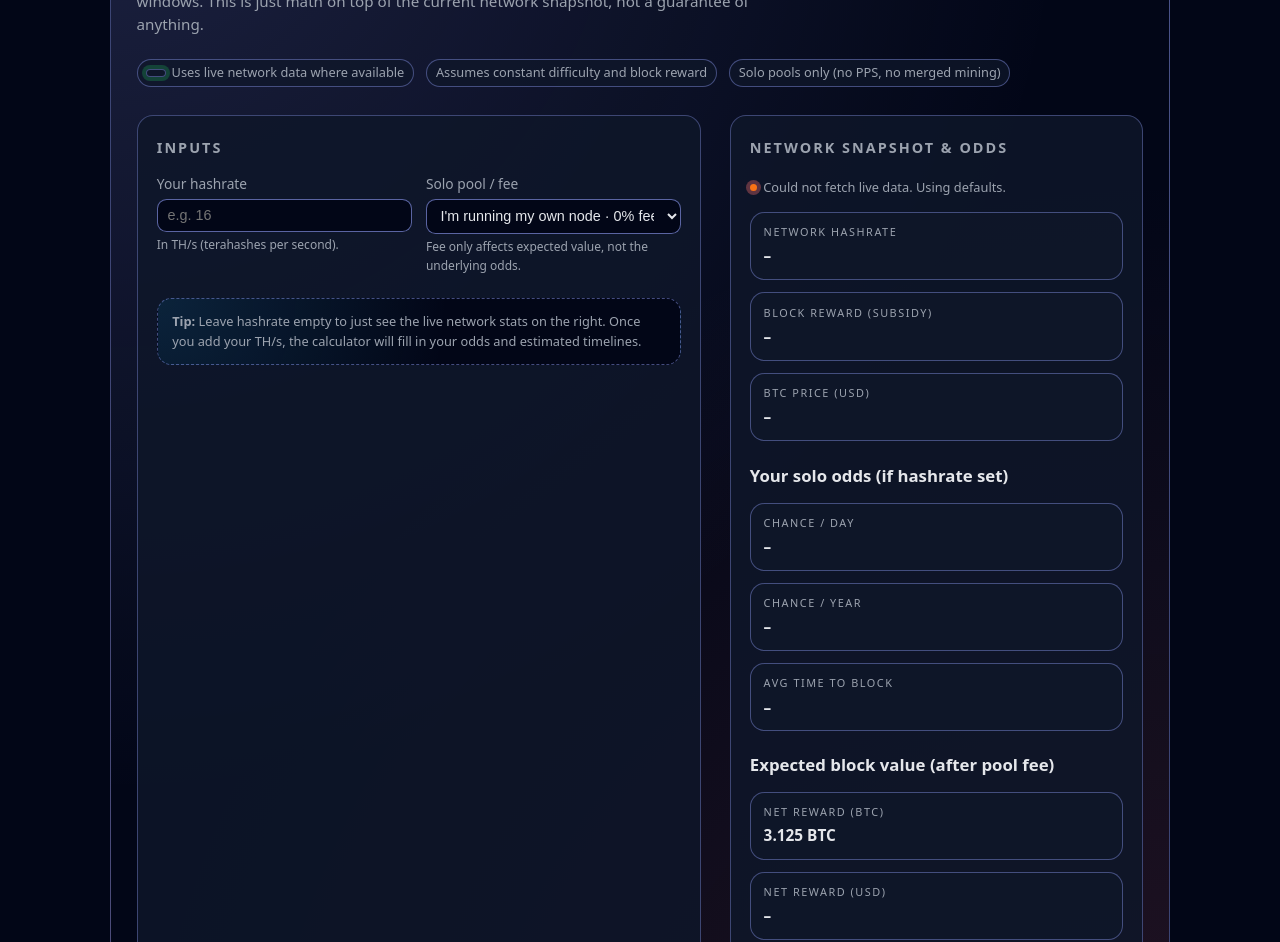
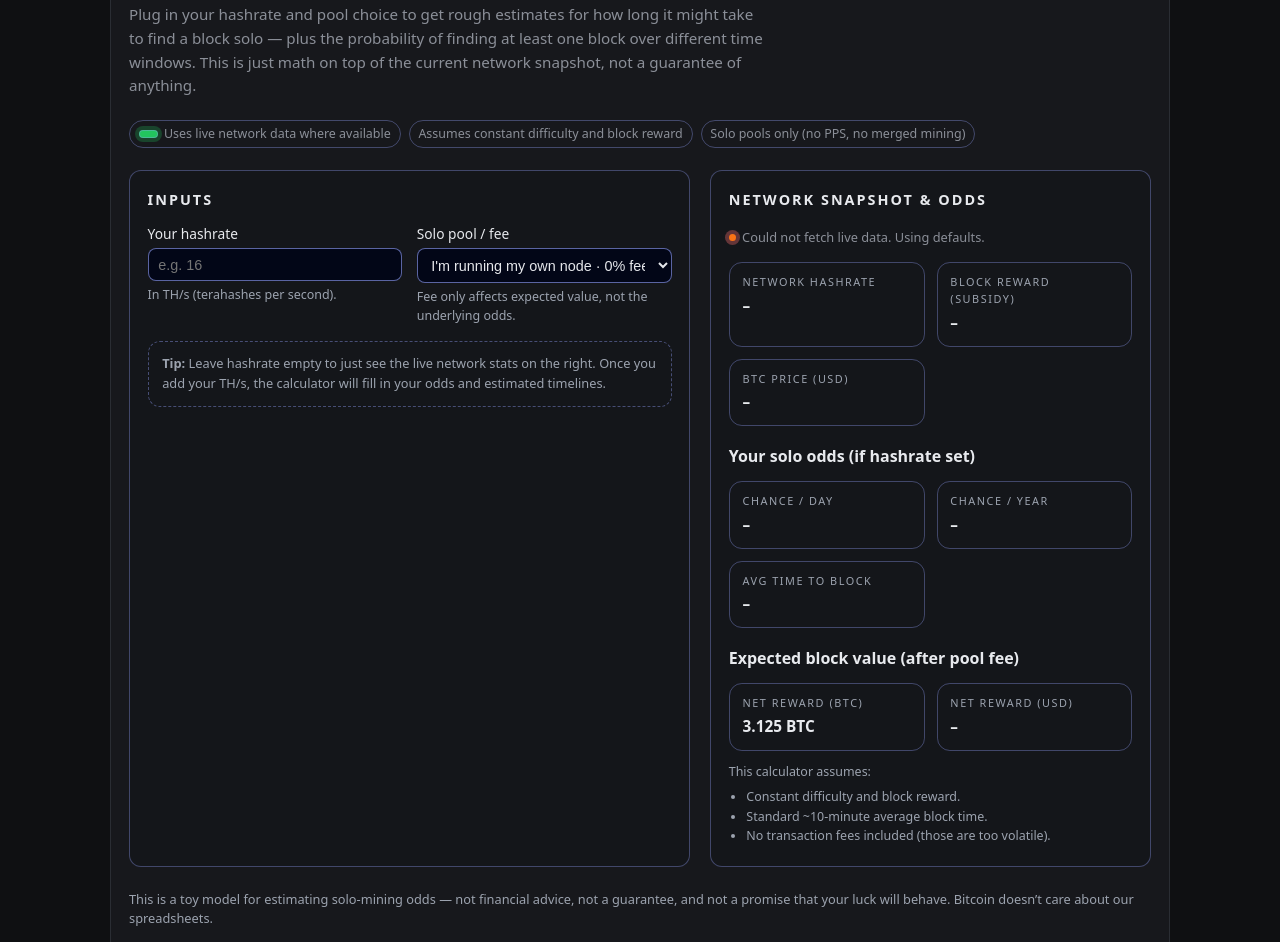
Before and after one commit to proofofmike/proofofmike.github.io, a plain HTML site: page solo-calc/index.html in a window 1280 px wide. Shown: the part 260-1202 px from the top of the page. Drawn offline with Linux system fonts and the light colour scheme; files that its build step writes are made by us from their sources; no server answers.

Commit message:
Restyle solo calc to match main site

```diff
--- a/solo-calc/index.html
+++ b/solo-calc/index.html
@@ -15,7 +15,8 @@
     <link rel="icon" type="image/png" href="/favicon.ico" />
     <link rel="canonical" href="https://proofofmike.com/solo-calc/" />
 
-    <link rel="stylesheet" href="/styles.css" />
+    <!-- Use the same global stylesheet as the rest of the site -->
+    <link rel="stylesheet" href="/assets/styles.css" />
 
     <!-- counter.dev analytics -->
     <script
@@ -25,322 +26,215 @@
       defer
     ></script>
 
+    <!-- Small, local styles just for calculator layout -->
     <style>
-      :root {
-        --pom-bg: #020617;
-        --pom-panel: #020617;
-        --pom-border: rgba(148, 163, 255, 0.4);
-        --pom-muted: #9ca3af;
-        --pom-text: #e5e7eb;
-        --pom-accent: #f97316;
-        --pom-accent-soft: rgba(248, 113, 113, 0.2);
-        --pom-radius-lg: 1.2rem;
-      }
-
-      body {
-        margin: 0;
-        background: radial-gradient(circle at top left, #020617 0, #020617 45%, #020617 100%);
-        color: var(--pom-text);
-        font-family: system-ui, -apple-system, BlinkMacSystemFont, "SF Pro Text", sans-serif;
-      }
-
-      a {
-        color: inherit;
-        text-decoration: none;
-      }
-
-      .pom-shell {
-        max-width: 1100px;
-        margin: 0 auto;
-        padding: 1.75rem 1.25rem 3rem;
-      }
-
-      .pom-topbar {
-        display: flex;
-        align-items: center;
-        justify-content: space-between;
-        gap: 1rem;
-        margin-bottom: 1.5rem;
-      }
-
-      .pom-topbar-left {
-        display: flex;
-        align-items: center;
-        gap: 0.9rem;
-      }
-
-      .pom-avatar {
-        width: 44px;
-        height: 44px;
-        border-radius: 999px;
-        object-fit: cover;
-        border: 1px solid rgba(148, 163, 255, 0.7);
-      }
-
-      .pom-brand-title {
-        font-size: 1rem;
-        font-weight: 600;
-      }
-
-      .pom-topbar-pill {
-        font-size: 0.7rem;
-        text-transform: uppercase;
-        letter-spacing: 0.16em;
-        color: var(--pom-muted);
-      }
-
-      .pom-nav {
-        display: flex;
-        flex-wrap: wrap;
-        gap: 0.4rem;
-      }
-
-      .pom-nav a {
-        font-size: 0.78rem;
-        padding: 0.3rem 0.75rem;
-        border-radius: 999px;
-        border: 1px solid rgba(148, 163, 255, 0.4);
-        color: var(--pom-muted);
-      }
-
-      .pom-nav a.pom-nav-active {
-        border-color: var(--pom-accent);
-        color: var(--pom-text);
-        background: radial-gradient(circle at top left, rgba(248, 113, 113, 0.16), transparent 60%);
-      }
-
-      .pom-main-panel {
-        border-radius: var(--pom-radius-lg);
-        border: 1px solid var(--pom-border);
-        padding: 1.8rem 1.6rem 2rem;
-        background:
-          radial-gradient(circle at top left, rgba(148, 163, 255, 0.18), transparent 55%),
-          radial-gradient(circle at bottom right, rgba(248, 113, 113, 0.14), transparent 60%),
-          #020617;
-      }
-
-      .pom-hero-title {
+      .calc-hero-title {
         font-size: clamp(1.9rem, 2.6vw + 0.4rem, 2.5rem);
         font-weight: 800;
         letter-spacing: -0.03em;
         margin: 0 0 0.65rem;
       }
 
-      .pom-hero-subtitle {
+      .calc-hero-subtitle {
         font-size: 0.95rem;
-        color: var(--pom-muted);
         max-width: 40rem;
         margin-bottom: 1.4rem;
       }
 
-      .pom-hero-meta {
+      .calc-meta {
         display: flex;
         flex-wrap: wrap;
-        gap: 0.75rem;
+        gap: 0.5rem;
         font-size: 0.8rem;
-        color: var(--pom-muted);
+        margin-top: 0.4rem;
       }
 
-      .pom-hero-meta span {
+      .calc-meta span {
         display: inline-flex;
         align-items: center;
         gap: 0.35rem;
         padding: 0.2rem 0.55rem;
         border-radius: 999px;
-        border: 1px solid rgba(148, 163, 255, 0.4);
-        background: rgba(15, 23, 42, 0.75);
+        border: 1px solid rgba(148, 163, 255, 0.35);
+        font-size: 0.78rem;
       }
 
-      .pom-layout {
+      .calc-layout {
         display: grid;
-        grid-template-columns: minmax(0, 1.5fr) minmax(0, 1.1fr);
-        gap: 1.8rem;
-        margin-top: 1.75rem;
+        grid-template-columns: minmax(0, 1.4fr) minmax(0, 1.1fr);
+        gap: 1.25rem;
+        margin-top: 1.4rem;
       }
 
       @media (max-width: 900px) {
-        .pom-layout {
+        .calc-layout {
           grid-template-columns: minmax(0, 1fr);
         }
       }
 
-      .pom-card {
-        border-radius: 1rem;
+      .calc-card {
+        border-radius: 12px;
         border: 1px solid rgba(148, 163, 255, 0.35);
-        background: rgba(15, 23, 42, 0.85);
-        padding: 1.3rem 1.2rem 1.4rem;
+        padding: 1.1rem 1.1rem 1.3rem;
       }
 
-      .pom-card h2 {
+      .calc-card h2 {
         font-size: 0.9rem;
         letter-spacing: 0.14em;
         text-transform: uppercase;
-        color: var(--pom-muted);
-        margin: 0 0 0.85rem;
+        margin: 0 0 0.75rem;
       }
 
-      .pom-card h3 {
-        font-size: 1.05rem;
-        margin: 0.5rem 0 0.4rem;
+      .calc-card h3 {
+        font-size: 1rem;
+        margin: 1.1rem 0 0.4rem;
       }
 
-      .pom-field-grid {
+      .calc-field-grid {
         display: grid;
         grid-template-columns: repeat(auto-fit, minmax(180px, 1fr));
         gap: 0.9rem;
-        margin-top: 0.6rem;
+        margin-top: 0.4rem;
       }
 
-      .pom-field {
+      .calc-field {
         display: flex;
         flex-direction: column;
-        gap: 0.3rem;
+        gap: 0.25rem;
         font-size: 0.86rem;
       }
 
-      .pom-field label {
-        color: var(--pom-muted);
+      .calc-field label {
+        font-weight: 500;
       }
 
-      .pom-field input,
-      .pom-field select {
-        border-radius: 0.6rem;
+      .calc-field input,
+      .calc-field select {
+        border-radius: 0.5rem;
         border: 1px solid rgba(148, 163, 255, 0.6);
         background: #020617;
-        color: var(--pom-text);
+        color: #e5e7eb;
         padding: 0.45rem 0.6rem;
         font-size: 0.9rem;
       }
 
-      .pom-field input:focus,
-      .pom-field select:focus {
+      .calc-field input:focus,
+      .calc-field select:focus {
         outline: none;
-        border-color: var(--pom-accent);
-        box-shadow: 0 0 0 1px rgba(248, 113, 113, 0.4);
+        border-color: #f97316;
+        box-shadow: 0 0 0 1px rgba(248, 113, 113, 0.35);
       }
 
-      .pom-helper {
-        font-size: 0.75rem;
-        color: var(--pom-muted);
+      .calc-helper {
+        font-size: 0.78rem;
+        color: #9ca3af;
       }
 
-      .pom-results-grid {
+      .calc-note-box {
+        margin-top: 1rem;
+        font-size: 0.8rem;
+        color: #9ca3af;
+        border-radius: 0.75rem;
+        border: 1px dashed rgba(148, 163, 255, 0.4);
+        padding: 0.75rem 0.85rem;
+      }
+
+      .calc-results-grid {
         display: grid;
         grid-template-columns: repeat(auto-fit, minmax(190px, 1fr));
         gap: 0.75rem;
-        margin-top: 0.85rem;
+        margin-top: 0.8rem;
       }
 
-      .pom-result-pill {
-        border-radius: 0.9rem;
-        border: 1px solid rgba(148, 163, 255, 0.4);
-        background: rgba(15, 23, 42, 0.9);
+      .calc-pill {
+        border-radius: 0.8rem;
+        border: 1px solid rgba(148, 163, 255, 0.35);
         padding: 0.7rem 0.8rem;
         font-size: 0.85rem;
-        display: flex;
-        flex-direction: column;
-        gap: 0.2rem;
       }
 
-      .pom-result-label {
-        color: var(--pom-muted);
+      .calc-pill-label {
         text-transform: uppercase;
         letter-spacing: 0.14em;
         font-size: 0.68rem;
+        color: #9ca3af;
+        margin-bottom: 0.15rem;
       }
 
-      .pom-result-value {
+      .calc-pill-value {
         font-weight: 600;
         font-size: 0.96rem;
       }
 
-      .pom-small {
+      .calc-small {
         font-size: 0.78rem;
-        color: var(--pom-muted);
-        margin-top: 0.8rem;
+        color: #9ca3af;
+        margin-top: 0.7rem;
       }
 
-      .pom-note-box {
-        margin-top: 1.4rem;
-        font-size: 0.8rem;
-        color: var(--pom-muted);
-        border-radius: 0.9rem;
-        border: 1px dashed rgba(148, 163, 255, 0.45);
-        padding: 0.8rem 0.9rem;
-        background: radial-gradient(circle at top left, rgba(56, 189, 248, 0.16), transparent 55%), #020617;
-      }
-
-      .pom-footer {
-        margin-top: 2rem;
-        font-size: 0.8rem;
-        color: var(--pom-muted);
-      }
-
-      .pom-highlight {
-        color: var(--pom-accent);
-        font-weight: 600;
-      }
-
-      .pom-badge-live {
+      .calc-live {
         display: inline-flex;
         align-items: center;
         gap: 0.4rem;
         font-size: 0.8rem;
-        color: var(--pom-muted);
+        margin-top: 0.2rem;
       }
 
-      .pom-dot {
+      .calc-dot {
         width: 7px;
         height: 7px;
         border-radius: 999px;
         background: #22c55e;
         box-shadow: 0 0 0 4px rgba(34, 197, 94, 0.25);
       }
+
+      .calc-footer {
+        font-size: 0.8rem;
+        color: #9ca3af;
+        margin-top: 1.4rem;
+      }
     </style>
   </head>
 
   <body>
-    <div class="pom-shell">
-      <!-- Top bar / nav (keep this in sync with main site) -->
-      <div class="pom-topbar">
-        <div class="pom-topbar-left">
-          <img src="/images/bulldog.jpeg" alt="Proof Of Mike bulldog avatar" class="pom-avatar" />
-          <div>
-            <div class="pom-brand-title">Proof Of Mike</div>
-            <div class="pom-topbar-pill">Home Bitcoin Solo Mining · Tools & Notes</div>
-          </div>
-        </div>
-        <nav class="pom-nav">
+    <div class="wrap">
+      <!-- Top bar / nav (same pattern as main site, with Solo Calc added) -->
+      <div class="topbar">
+        <header>
+          <img src="/images/bulldog.jpeg" alt="Proof Of Mike bulldog mascot" class="avatar" />
+          <div class="logo-text">Proof Of Mike</div>
+        </header>
+        <div class="rightlinks">
           <a href="/">Home</a>
           <a href="/posts/">Blog</a>
           <a href="/about.html">About</a>
           <a href="/contact.html">Contact</a>
           <a href="/tch/">TCH</a>
-          <a href="/solo-calc/" class="pom-nav-active">Solo Calc</a>
-        </nav>
+          <a href="/solo-calc/">Solo Calc</a>
+        </div>
       </div>
 
-      <section class="pom-main-panel">
-        <h1 class="pom-hero-title">Solo Bitcoin Mining Odds Calculator</h1>
-        <p class="pom-hero-subtitle">
-          Plug in your hashrate and pool choice to get rough estimates for how long it might take to find a block solo
-          — plus the probability of finding at least one block over different time windows. This is just math on top of
+      <main class="panel">
+        <h1 class="calc-hero-title">Solo Bitcoin Mining Odds Calculator</h1>
+        <p class="muted calc-hero-subtitle">
+          Plug in your hashrate and pool choice to get rough estimates for how long it might take to find a block solo —
+          plus the probability of finding at least one block over different time windows. This is just math on top of
           the current network snapshot, not a guarantee of anything.
         </p>
 
-        <div class="pom-hero-meta">
-          <span><span class="pom-dot"></span>Uses live network data where available</span>
+        <div class="calc-meta muted">
+          <span><span class="calc-dot"></span> Uses live network data where available</span>
           <span>Assumes constant difficulty and block reward</span>
           <span>Solo pools only (no PPS, no merged mining)</span>
         </div>
 
-        <div class="pom-layout">
+        <section class="calc-layout">
           <!-- LEFT: Inputs -->
-          <article class="pom-card">
+          <article class="card calc-card">
             <h2>Inputs</h2>
 
-            <div class="pom-field-grid">
-              <div class="pom-field">
+            <div class="calc-field-grid">
+              <div class="calc-field">
                 <label for="hashrate">Your hashrate</label>
                 <input
                   id="hashrate"
@@ -349,10 +243,10 @@
                   step="0.01"
                   placeholder="e.g. 16"
                 />
-                <div class="pom-helper">In TH/s (terahashes per second).</div>
+                <div class="calc-helper">In TH/s (terahashes per second).</div>
               </div>
 
-              <div class="pom-field">
+              <div class="calc-field">
                 <label for="pool">Solo pool / fee</label>
                 <select id="pool">
                   <option value="0">I'm running my own node · 0% fee</option>
@@ -362,10 +256,10 @@
                   <option value="0.01">ViaBTC Solo · 1% fee</option>
                   <option value="custom">Custom fee…</option>
                 </select>
-                <div class="pom-helper">Fee only affects expected value, not the underlying odds.</div>
+                <div class="calc-helper">Fee only affects expected value, not the underlying odds.</div>
               </div>
 
-              <div class="pom-field" id="custom-fee-wrap" style="display:none;">
+              <div class="calc-field" id="custom-fee-wrap" style="display:none;">
                 <label for="customFee">Custom pool fee</label>
                 <input
                   id="customFee"
@@ -375,69 +269,69 @@
                   step="0.1"
                   placeholder="e.g. 1.5"
                 />
-                <div class="pom-helper">Percentage of block reward taken as fee (0–100).</div>
+                <div class="calc-helper">Percentage of block reward taken as fee (0–100).</div>
               </div>
             </div>
 
-            <div class="pom-note-box">
+            <div class="calc-note-box">
               <strong>Tip:</strong> Leave hashrate empty to just see the live network stats on the right. Once you add
               your TH/s, the calculator will fill in your odds and estimated timelines.
             </div>
           </article>
 
           <!-- RIGHT: Results + live data -->
-          <article class="pom-card">
+          <article class="card calc-card">
             <h2>Network snapshot &amp; odds</h2>
 
-            <div class="pom-badge-live" id="liveStatus">
-              <span class="pom-dot"></span>
-              <span>Fetching latest network data…</span>
+            <div class="calc-live" id="liveStatus">
+              <span class="calc-dot"></span>
+              <span class="muted">Fetching latest network data…</span>
             </div>
 
-            <div class="pom-results-grid" style="margin-top:0.9rem;">
-              <div class="pom-result-pill">
-                <div class="pom-result-label">Network hashrate</div>
-                <div class="pom-result-value" id="networkHashrate">–</div>
+            <div class="calc-results-grid" style="margin-top:0.9rem;">
+              <div class="calc-pill">
+                <div class="calc-pill-label">Network hashrate</div>
+                <div class="calc-pill-value" id="networkHashrate">–</div>
               </div>
-              <div class="pom-result-pill">
-                <div class="pom-result-label">Block reward (subsidy)</div>
-                <div class="pom-result-value" id="blockReward">–</div>
+              <div class="calc-pill">
+                <div class="calc-pill-label">Block reward (subsidy)</div>
+                <div class="calc-pill-value" id="blockReward">–</div>
               </div>
-              <div class="pom-result-pill">
-                <div class="pom-result-label">BTC price (USD)</div>
-                <div class="pom-result-value" id="btcPrice">–</div>
+              <div class="calc-pill">
+                <div class="calc-pill-label">BTC price (USD)</div>
+                <div class="calc-pill-value" id="btcPrice">–</div>
               </div>
             </div>
 
-            <h3 style="margin-top:1.4rem;">Your solo odds (if hashrate set)</h3>
-            <div class="pom-results-grid">
-              <div class="pom-result-pill">
-                <div class="pom-result-label">Chance / day</div>
-                <div class="pom-result-value" id="probDay">–</div>
+            <h3>Your solo odds (if hashrate set)</h3>
+            <div class="calc-results-grid">
+              <div class="calc-pill">
+                <div class="calc-pill-label">Chance / day</div>
+                <div class="calc-pill-value" id="probDay">–</div>
               </div>
-              <div class="pom-result-pill">
-                <div class="pom-result-label">Chance / year</div>
-                <div class="pom-result-value" id="probYear">–</div>
+              <div class="calc-pill">
+                <div class="calc-pill-label">Chance / year</div>
+                <div class="calc-pill-value" id="probYear">–</div>
               </div>
-              <div class="pom-result-pill">
-                <div class="pom-result-label">Avg time to block</div>
-                <div class="pom-result-value" id="timeToBlock">–</div>
+              <div class="calc-pill">
+                <div class="calc-pill-label">Avg time to block</div>
+                <div class="calc-pill-value" id="timeToBlock">–</div>
               </div>
             </div>
 
-            <h3 style="margin-top:1.3rem;">Expected block value (after pool fee)</h3>
-            <div class="pom-results-grid">
-              <div class="pom-result-pill">
-                <div class="pom-result-label">Net reward (BTC)</div>
-                <div class="pom-result-value" id="netRewardBtc">–</div>
+            <h3>Expected block value (after pool fee)</h3>
+            <div class="calc-results-grid">
+              <div class="calc-pill">
+                <div class="calc-pill-label">Net reward (BTC)</div>
+                <div class="calc-pill-value" id="netRewardBtc">–</div>
               </div>
-              <div class="pom-result-pill">
-                <div class="pom-result-label">Net reward (USD)</div>
-                <div class="pom-result-value" id="netRewardUsd">–</div>
+              <div class="calc-pill">
+                <div class="calc-pill-label">Net reward (USD)</div>
+                <div class="calc-pill-value" id="netRewardUsd">–</div>
               </div>
             </div>
 
-            <div class="pom-small">
+            <div class="calc-small">
               This calculator assumes:
               <ul style="padding-left:1.1rem;margin:0.4rem 0 0;">
                 <li>Constant difficulty and block reward.</li>
@@ -446,21 +340,25 @@
               </ul>
             </div>
           </article>
-        </div>
+        </section>
 
-        <div class="pom-footer">
+        <div class="calc-footer">
           This is a toy model for estimating solo-mining odds — not financial advice, not a guarantee, and not a
           promise that your luck will behave. Bitcoin doesn’t care about our spreadsheets.
         </div>
-        <div class="pom-footer" style="margin-top:1rem;">
+        <div class="calc-footer">
           If you're thinking of adding another home miner, I keep a full updated list of Bitaxe, NerdQaxe++, and Zyber
           models here — includes a <strong>5% off code (PROOFOFMIKE)</strong> that works once per person:
-          <a href="/tch/" style="color:#f97316;font-weight:600;">proofofmike.com/tch</a>.
-       </div>
-      </section>
+          <a href="/tch/">proofofmike.com/tch</a>.
+        </div>
+      </main>
+
+      <p class="foot">© <span id="year"></span> Proof Of Mike.</p>
     </div>
 
     <script>
+      document.getElementById("year").textContent = new Date().getFullYear();
+
       // Simple helpers
       function formatNumber(num, decimals) {
         if (num === null || num === undefined || isNaN(num)) return "–";
@@ -526,7 +424,6 @@
           networkHashrateTH = hashesPerSec / 1e12;
 
           // Block reward via mempool API (subsidy only)
-          // If this fails, we keep the default 3.125 BTC.
           try {
             const rewardRes = await fetch("https://mempool.space/api/v1/blockchain/reward-stats");
             if (rewardRes.ok) {
@@ -561,13 +458,14 @@
           btcPriceEl.textContent =
             btcPriceUsd != null ? "$" + formatNumber(btcPriceUsd, 0) + " / BTC" : "–";
 
-          liveStatusEl.innerHTML = '<span class="pom-dot"></span><span>Live data loaded</span>';
+          liveStatusEl.innerHTML =
+            '<span class="calc-dot"></span><span class="muted">Live data loaded</span>';
 
           recompute();
         } catch (err) {
           liveStatusEl.innerHTML =
-            '<span class="pom-dot" style="background:#f97316;box-shadow:0 0 0 4px rgba(248,113,113,0.35);"></span>' +
-            "<span>Could not fetch live data. Using defaults.</span>";
+            '<span class="calc-dot" style="background:#f97316;box-shadow:0 0 0 4px rgba(248,113,113,0.35);"></span>' +
+            '<span class="muted">Could not fetch live data. Using defaults.</span>';
           // Keep defaults and still allow manual calc
           recompute();
         }
@@ -592,6 +490,7 @@
           probDayEl.textContent = "–";
           probYearEl.textContent = "–";
           timeToBlockEl.textContent = "–";
+
           const fee = getEffectiveFee();
           const netBtc = blockRewardBtc * (1 - fee);
           netRewardBtcEl.textContent = netBtc.toFixed(3) + " BTC";
```
